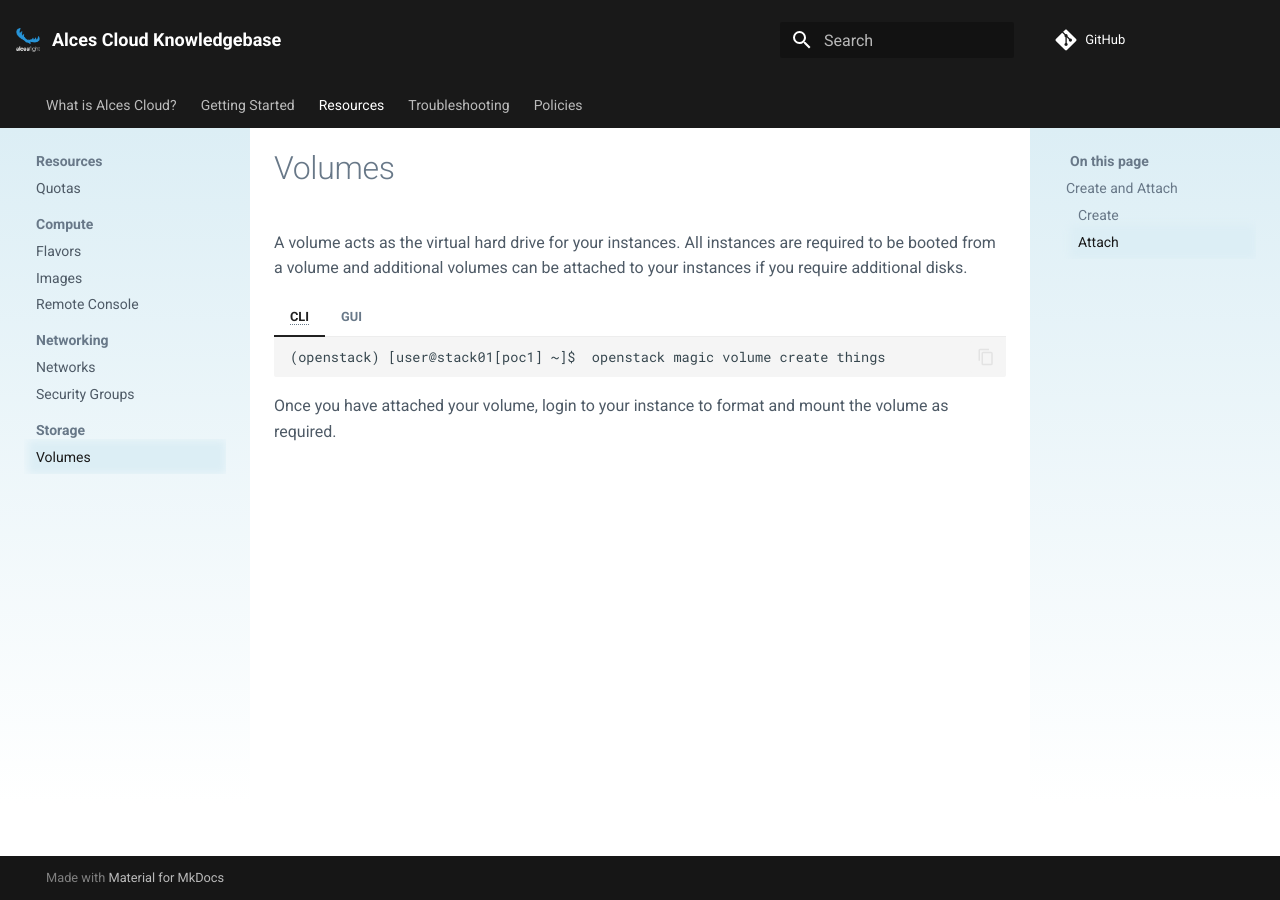
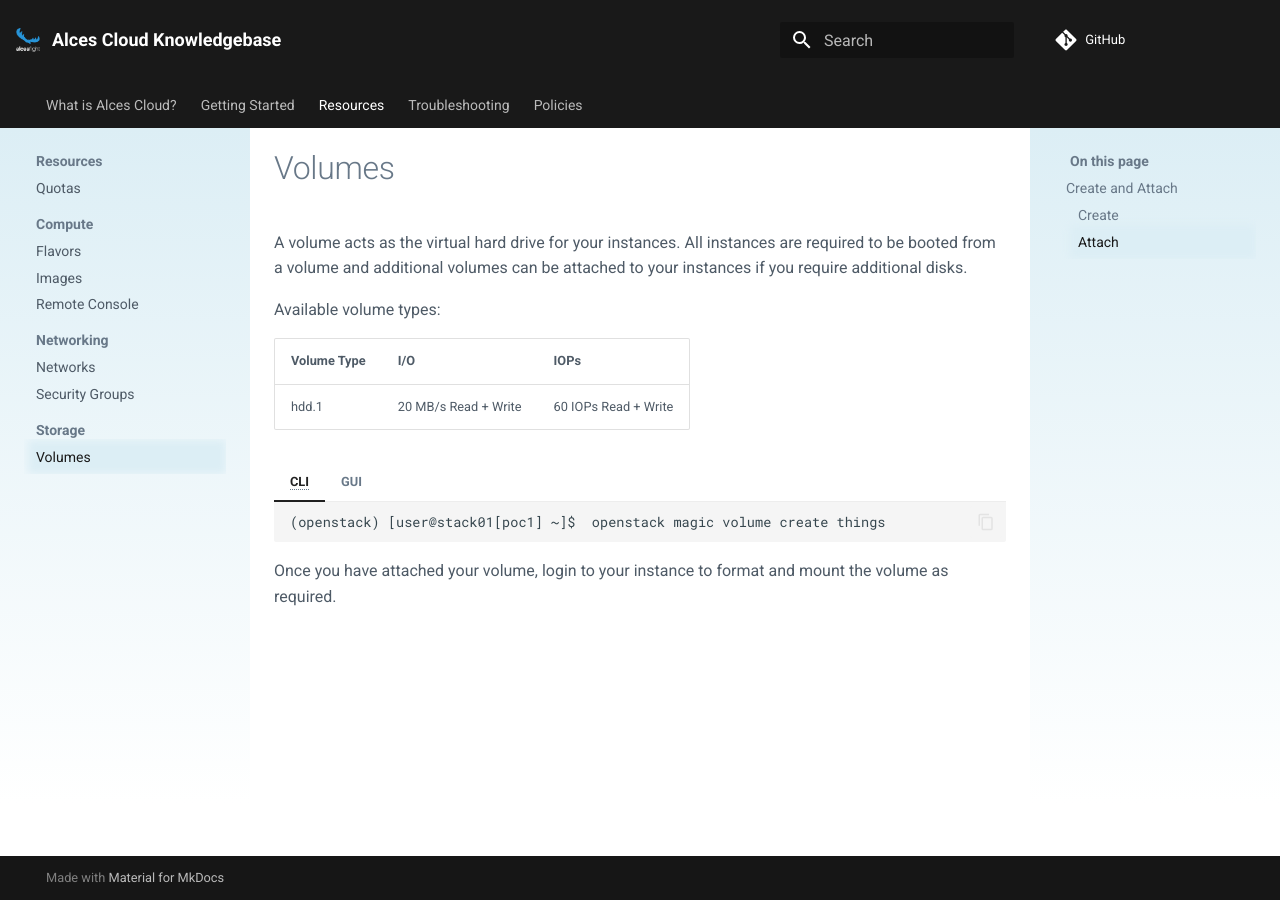
Before and after one commit to alces-software/alces-cloud-docs, an MkDocs documentation site: the page built from docs/docs/storage/volumes.md, in a window 1280 px wide. Built offline with MkDocs 1.6.1 and Material for MkDocs 9.7.7, drawn with Linux system fonts in a browser that asks for light colours; comment, search, counter and statistics services are not loaded; the version menu is left out.

Commit message:
Add storage type details.

```diff
--- a/docs/docs/storage/volumes.md
+++ b/docs/docs/storage/volumes.md
@@ -1,5 +1,11 @@
 #Volumes
 A volume acts as the virtual hard drive for your instances. All instances are required to be booted from a volume and additional volumes can be attached to your instances if you require additional disks.
+
+Available volume types:
+
+| Volume Type | I/O | IOPs |
+|---|---|---|
+| hdd.1 | 20 MB/s Read + Write | 60 IOPs Read + Write |
 
 === "CLI"
 
```
